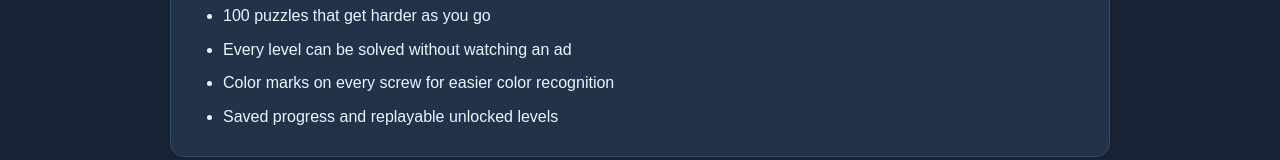
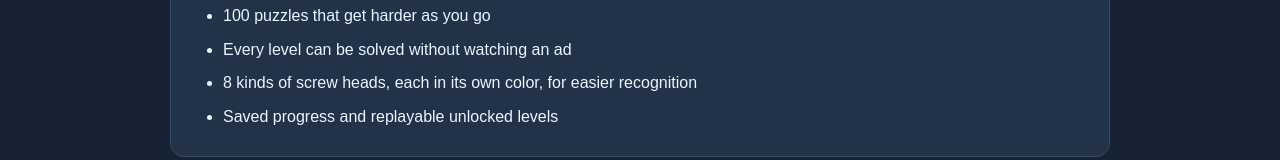
Before and after one commit to Nia1802/nia1802.github.io, a plain HTML site: page ScrewPinJam/index.html in a window 1280 px wide. Shown: the part 619-779 px from the top of the page. Drawn offline with Linux system fonts and the light colour scheme.

Commit message:
Screw Pin Jam: screw head types feature
Co-Authored-By: Claude Opus 5.5 <noreply@anthropic.com>

```diff
--- a/ScrewPinJam/index.html
+++ b/ScrewPinJam/index.html
@@ -75,7 +75,7 @@
             <ul>
                 <li>100 puzzles that get harder as you go</li>
                 <li>Every level can be solved without watching an ad</li>
-                <li>Color marks on every screw for easier color recognition</li>
+                <li>8 kinds of screw heads, each in its own color, for easier recognition</li>
                 <li>Saved progress and replayable unlocked levels</li>
             </ul>
         </section>
```
